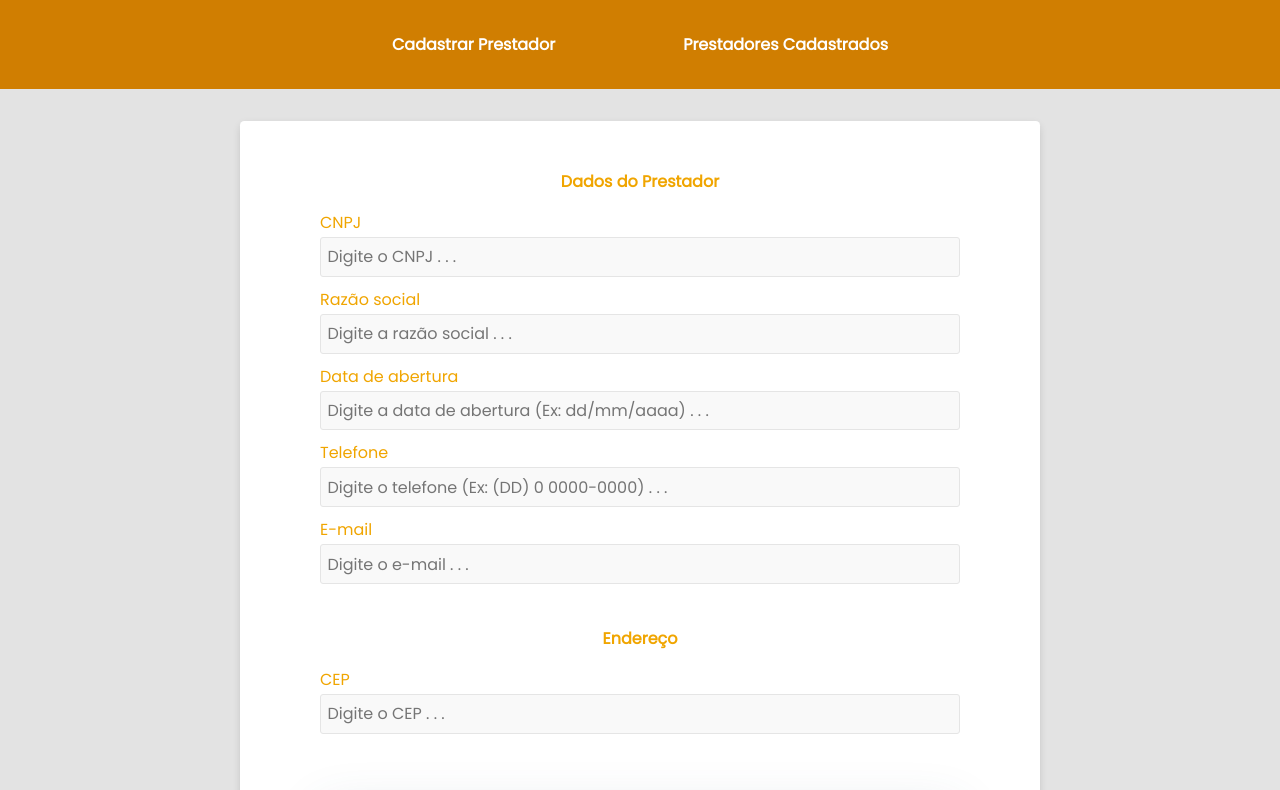
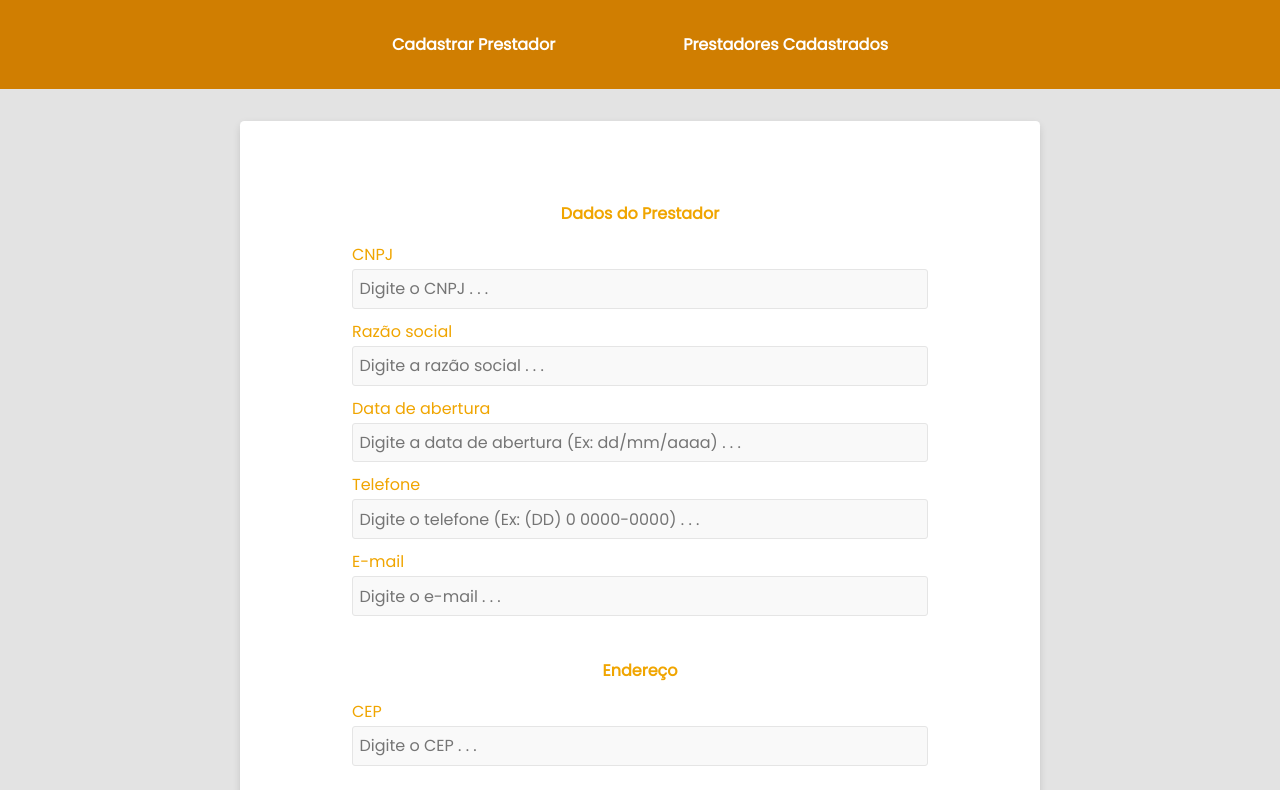
Before and after one commit to jcrodrigues87/teste-pratico-03, a React (Create React App) app in the folder front-end/: page /providers in a window 1280 px wide. Shown: the top 790 px of the page. Built offline with nearby package versions, Linux system fonts and the light colour scheme; the HTML template or start-up script is replaced by a standard one.

Commit message:
fix: full information of providers modal

```diff
--- a/front-end/public/index.html
+++ b/front-end/public/index.html
@@ -9,7 +9,7 @@
 
   <link href="https://fonts.googleapis.com/css2?family=Archivo:wght@400;700&family=Poppins&display=swap"
     rel="stylesheet" />
-  <title>React App</title>
+  <title>Prestadores de Serviço</title>
 </head>
 
 <body>
--- a/front-end/src/components/GetProviders/styles.css
+++ b/front-end/src/components/GetProviders/styles.css
@@ -37,3 +37,38 @@
   border-radius: 0;
   margin-right: 1rem;
 }
+
+.form-provider {
+  display: flex;
+  flex-direction: column;
+  justify-content: center;
+
+  padding: 2rem;
+  border-radius: 0.2rem;
+  background-color: #fff;
+}
+
+.form-provider input {
+  margin: 2px 0 10px 0
+}
+
+.modal {
+  width: 100%;
+  height: 100vh;
+  position: fixed;
+  top: 0;
+  right: 0;
+  z-index: 2;
+  display: flex;
+  justify-content: center;
+  align-items: center;
+  background: rgba(8, 65, 84, 0.62);
+}
+
+.close-modal-icon {
+  cursor: pointer;
+  margin-left: 100%;
+  margin-top: -1.9rem;
+  padding-right: 10px;
+  width: 45px;
+}
```
Also changed, not shown: 1 other file (tests, documents, lock files or other folders).
